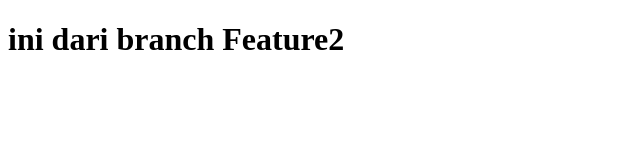
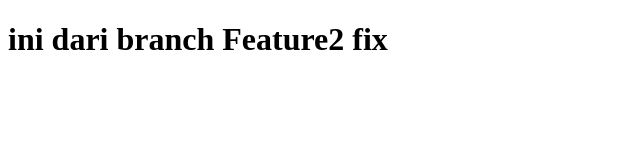
Before and after one commit to AIhsanudn/Pelatihan, a plain HTML site: page index.html in a window 1280 px wide. Shown: the full height of the page, 0-640 px from the left. Drawn offline with Linux system fonts and the light colour scheme.

Commit message:
tag h1 dari Feature2 fix

```diff
--- a/index.html
+++ b/index.html
@@ -7,6 +7,6 @@
     <title>Document</title>
 </head>
 <body>
-    <h1>ini dari branch Feature2</h1>
+    <h1>ini dari branch Feature2 fix</h1>
 </body>
 </html>
```
